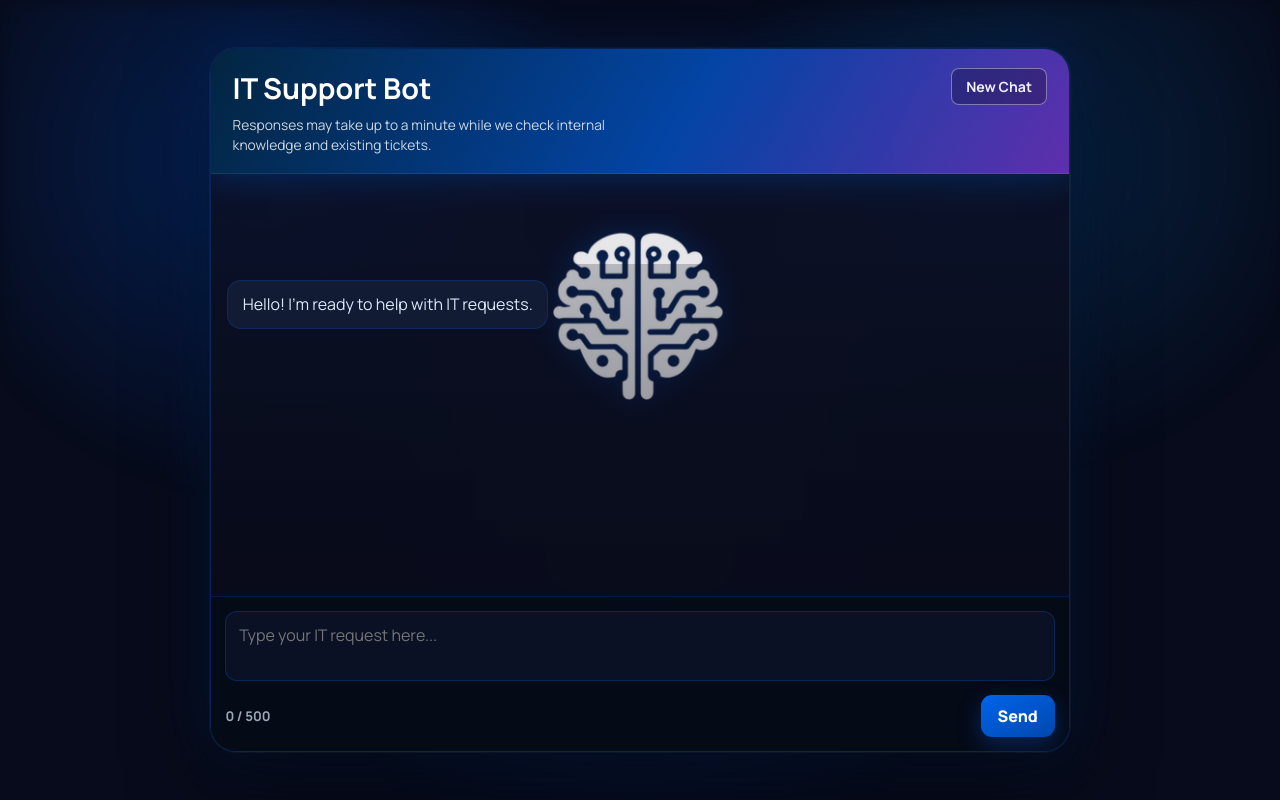
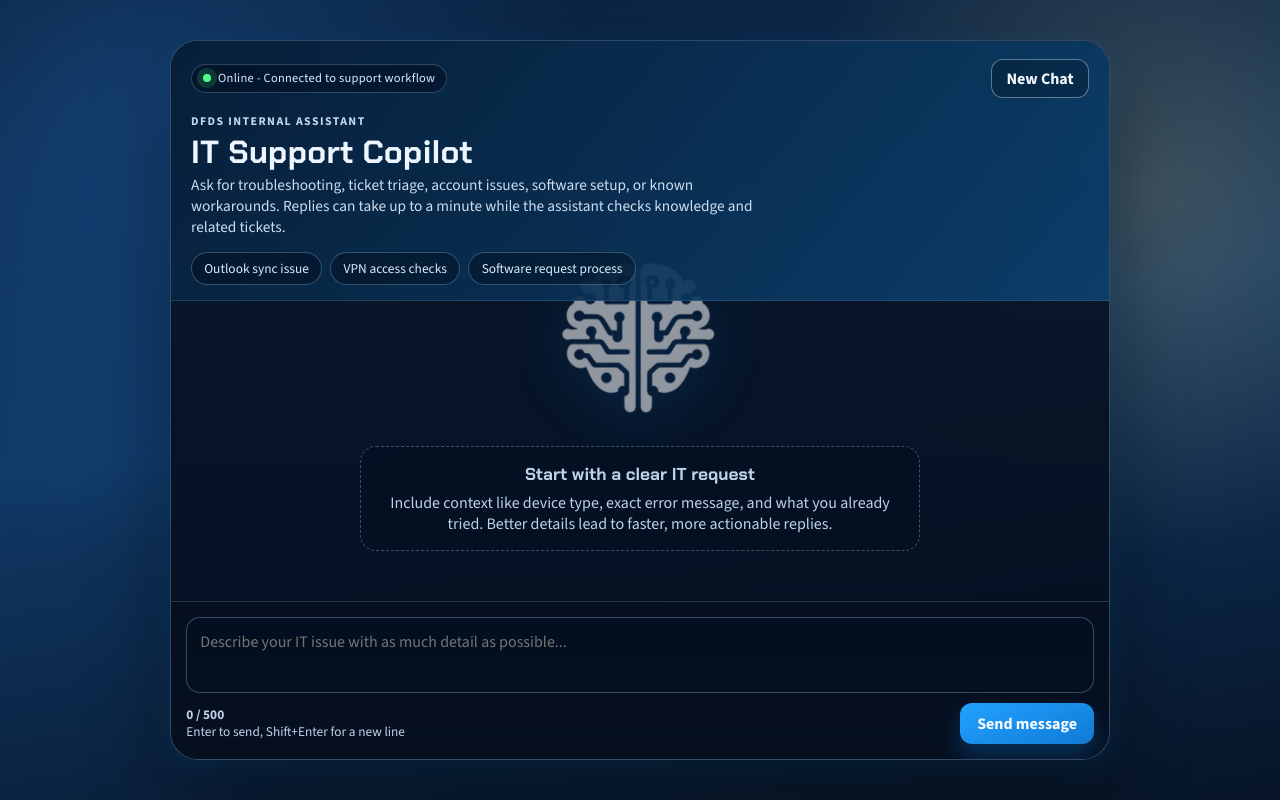
Before and after one commit to DenisTrokan/IT_support_bot_webUI, a Flask app: page / in a window 1280 px wide. Run offline with Flask 3, Linux system fonts and the light colour scheme.

Commit message:
feat: enhance chat UI with new styles, quick action buttons, and improved empty state handling

```diff
--- a/static/css/style.css
+++ b/static/css/style.css
@@ -1,12 +1,18 @@
 :root {
-  --dfds-navy: #022742;
-  --dfds-blue: #0059d6;
-  --dfds-ice: #d7e6f5;
-  --dfds-canvas: #eaf2fb;
-  --ink: #0d2438;
-  --white: #ffffff;
-  --soft-glow: 0 0 24px rgba(0, 89, 214, 0.25);
-  --hard-glow: 0 0 36px rgba(0, 89, 214, 0.38);
+  --bg-1: #0a1f39;
+  --bg-2: #103865;
+  --bg-3: #f6f9fc;
+  --card: rgba(9, 22, 43, 0.82);
+  --card-border: rgba(142, 190, 240, 0.32);
+  --text-main: #edf5ff;
+  --text-soft: #bfd2ea;
+  --accent: #22a2ff;
+  --accent-strong: #0f7ad6;
+  --highlight: #ffd166;
+  --danger-soft: #ffdfbf;
+  --msg-bot: rgba(7, 18, 37, 0.82);
+  --msg-user: linear-gradient(155deg, #23b4ff 0%, #0d7fd6 100%);
+  --ring: 0 0 0 3px rgba(34, 162, 255, 0.3);
 }
 
 * {
@@ -15,189 +21,258 @@
 
 body {
   margin: 0;
-  font-family: "Manrope", "Segoe UI", sans-serif;
-  color: var(--dfds-ice);
-  background: #070b1b;
   min-height: 100vh;
-  position: relative;
+  font-family: "Source Sans 3", "Segoe UI", sans-serif;
+  color: var(--text-main);
+  background:
+    radial-gradient(circle at 12% 15%, rgba(46, 144, 255, 0.24), transparent 33%),
+    radial-gradient(circle at 90% 24%, rgba(255, 209, 102, 0.2), transparent 28%),
+    linear-gradient(170deg, var(--bg-1) 0%, var(--bg-2) 47%, #071426 100%);
   overflow-x: hidden;
 }
 
-body::before,
-body::after {
+body::before {
   content: "";
   position: fixed;
   inset: 0;
   pointer-events: none;
-  z-index: 0;
-}
-
-body::before {
-  background:
-    radial-gradient(circle at 20% 20%, rgba(0, 89, 214, 0.28), transparent 28%),
-    radial-gradient(circle at 80% 20%, rgba(0, 150, 255, 0.16), transparent 26%),
-    radial-gradient(circle at 50% 50%, rgba(19, 7, 38, 0.72), transparent 52%),
-    radial-gradient(circle at 50% 70%, rgba(0, 89, 214, 0.15), transparent 40%);
-  filter: blur(10px) saturate(1.1);
-}
-
-body::after {
-  background: radial-gradient(circle at 50% 50%, rgba(207, 233, 255, 0.05), transparent 44%);
-  mix-blend-mode: screen;
+  background-image: linear-gradient(rgba(255, 255, 255, 0.02) 1px, transparent 1px), linear-gradient(90deg, rgba(255, 255, 255, 0.02) 1px, transparent 1px);
+  background-size: 34px 34px;
+  mask-image: radial-gradient(circle at center, rgba(0, 0, 0, 0.75), transparent 80%);
 }
 
 .page-shell {
   min-height: 100vh;
   display: grid;
   place-items: center;
-  padding: 1.2rem;
-  position: relative;
-  z-index: 1;
+  padding: 1.4rem;
 }
 
 .chat-card {
-  width: min(860px, 100%);
-  min-height: 80vh;
-  height: min(88vh, 920px);
-  background: linear-gradient(180deg, rgba(12, 17, 39, 0.88), rgba(8, 12, 28, 0.92));
-  backdrop-filter: blur(14px);
-  border: 1px solid rgba(0, 89, 214, 0.3);
-  border-radius: 26px;
-  box-shadow:
-    0 0 0 1px rgba(214, 236, 255, 0.04),
-    0 24px 80px rgba(0, 0, 0, 0.55),
-    0 0 60px rgba(0, 89, 214, 0.22);
+  position: relative;
+  width: min(940px, 100%);
+  min-height: 84vh;
+  height: min(90vh, 980px);
+  border-radius: 28px;
+  border: 1px solid var(--card-border);
+  background: linear-gradient(180deg, rgba(8, 20, 39, 0.92) 0%, rgba(5, 15, 31, 0.93) 100%);
+  backdrop-filter: blur(16px);
+  box-shadow: 0 35px 80px rgba(0, 0, 0, 0.45), 0 8px 30px rgba(34, 162, 255, 0.16);
   display: grid;
   grid-template-rows: auto 1fr auto;
   overflow: hidden;
-  position: relative;
-  z-index: 1;
 }
 
 .chat-header {
-  background: linear-gradient(120deg, rgba(2, 39, 66, 0.9), rgba(0, 89, 214, 0.72) 55%, rgba(147, 65, 255, 0.62));
-  color: var(--white);
-  padding: 1.2rem 1.35rem;
-  box-shadow: inset 0 -1px 0 rgba(255, 255, 255, 0.08), var(--hard-glow);
+  position: relative;
+  z-index: 2;
+  padding: 1.1rem 1.25rem 0.95rem;
+  background: linear-gradient(130deg, rgba(7, 31, 58, 0.95), rgba(13, 68, 114, 0.88));
+  border-bottom: 1px solid rgba(142, 190, 240, 0.2);
+}
+
+.header-top-row {
+  display: flex;
+  align-items: center;
+  justify-content: space-between;
+  gap: 0.8rem;
+  margin-bottom: 0.9rem;
+}
+
+.status-pill {
+  margin: 0;
+  display: inline-flex;
+  align-items: center;
+  gap: 0.45rem;
+  padding: 0.32rem 0.68rem;
+  border-radius: 999px;
+  font-size: 0.78rem;
+  letter-spacing: 0.02em;
+  color: #d9ebff;
+  background: rgba(1, 14, 28, 0.48);
+  border: 1px solid rgba(166, 205, 244, 0.26);
+}
+
+.status-dot {
+  width: 8px;
+  height: 8px;
+  border-radius: 999px;
+  background: #4dff88;
+  box-shadow: 0 0 0 6px rgba(77, 255, 136, 0.15);
 }
 
 .header-content {
   display: flex;
+  align-items: flex-end;
   justify-content: space-between;
-  align-items: flex-start;
   gap: 1rem;
 }
 
-.chat-header h1 {
-  margin: 0 0 0.35rem;
-  font-size: clamp(1.35rem, 2.3vw, 1.8rem);
+.title-block h1 {
+  margin: 0.15rem 0 0.15rem;
+  font-family: "Chakra Petch", sans-serif;
+  font-size: clamp(1.5rem, 2.8vw, 2rem);
+  letter-spacing: 0.01em;
 }
 
 .eyebrow {
+  margin: 0;
   text-transform: uppercase;
   letter-spacing: 0.12em;
+  font-size: 0.74rem;
   font-weight: 700;
-  font-size: 0.72rem;
-  margin: 0;
-  opacity: 0.92;
-}
-
-.subtitle {
-  margin: 0;
-  opacity: 0.9;
+  color: rgba(209, 232, 255, 0.92);
 }
 
 .support-note {
-  margin: 0.45rem 0 0;
-  max-width: 52ch;
-  font-size: 0.86rem;
-  line-height: 1.45;
-  color: rgba(248, 251, 255, 0.82);
+  margin: 0;
+  max-width: 74ch;
+  color: rgba(220, 237, 255, 0.92);
+  line-height: 1.34;
+  font-size: 0.96rem;
 }
 
 .new-chat-btn {
-  border: 1px solid rgba(248, 251, 255, 0.4);
-  border-radius: 8px;
-  padding: 0.5rem 0.9rem;
+  border: 1px solid rgba(209, 232, 255, 0.42);
+  border-radius: 12px;
+  padding: 0.52rem 0.9rem;
   font: inherit;
-  font-weight: 600;
-  font-size: 0.88rem;
-  color: rgba(248, 251, 255, 0.95);
-  background: rgba(0, 0, 0, 0.25);
+  font-weight: 700;
+  color: #f5f9ff;
+  background: rgba(0, 0, 0, 0.22);
   cursor: pointer;
-  transition: all 150ms ease;
-  white-space: nowrap;
-  flex-shrink: 0;
+  transition: transform 140ms ease, background 140ms ease, border-color 140ms ease;
 }
 
 .new-chat-btn:hover {
-  background: rgba(0, 0, 0, 0.4);
-  border-color: rgba(248, 251, 255, 0.7);
+  background: rgba(0, 0, 0, 0.38);
+  border-color: rgba(209, 232, 255, 0.74);
+  transform: translateY(-1px);
 }
 
-.new-chat-btn:active {
-  transform: scale(0.98);
+.quick-actions {
+  margin-top: 0.95rem;
+  display: flex;
+  gap: 0.52rem;
+  flex-wrap: wrap;
+}
+
+.quick-action-btn {
+  border: 1px solid rgba(165, 207, 245, 0.3);
+  border-radius: 999px;
+  background: rgba(2, 15, 30, 0.48);
+  color: #d9ebff;
+  padding: 0.42rem 0.76rem;
+  font: inherit;
+  font-size: 0.84rem;
+  cursor: pointer;
+  transition: background 140ms ease, transform 140ms ease, border-color 140ms ease;
+}
+
+.quick-action-btn:hover {
+  background: rgba(4, 22, 42, 0.75);
+  border-color: rgba(165, 207, 245, 0.62);
+  transform: translateY(-1px);
+}
+
+.chat-hero {
+  position: absolute;
+  top: 168px;
+  left: 0;
+  right: 0;
+  display: grid;
+  place-items: center;
+  pointer-events: none;
+  z-index: 1;
+}
+
+.brain-image {
+  width: min(260px, 38vw);
+  border-radius: 50%;
+  opacity: 0.56;
+  filter: drop-shadow(0 14px 28px rgba(15, 122, 214, 0.38));
+  animation: float 5s ease-in-out infinite;
 }
 
 .chat-log {
-  padding: 1rem;
-  overflow-y: auto;
+  position: relative;
+  z-index: 2;
+  margin-top: 95px;
+  padding: 1.05rem;
   display: flex;
   flex-direction: column;
-  gap: 0.65rem;
+  gap: 0.68rem;
+  overflow-y: auto;
   scroll-behavior: smooth;
-  background: linear-gradient(180deg, rgba(10, 14, 31, 0.22), rgba(8, 10, 22, 0.5));
-  min-height: 0;
-  position: relative;
-  z-index: 2;
-  margin-top: 90px;
 }
 
 .chat-log::-webkit-scrollbar {
   width: 8px;
 }
 
-.chat-log::-webkit-scrollbar-track {
-  background: rgba(0, 89, 214, 0.06);
+.chat-log::-webkit-scrollbar-thumb {
+  border-radius: 999px;
+  background: rgba(34, 162, 255, 0.42);
 }
 
-.chat-log::-webkit-scrollbar-thumb {
-  background: rgba(0, 89, 214, 0.3);
-  border-radius: 4px;
+.empty-state {
+  margin: auto;
+  width: min(560px, 100%);
+  border-radius: 16px;
+  padding: 1rem 1.1rem;
+  border: 1px dashed rgba(166, 205, 244, 0.35);
+  background: rgba(2, 14, 29, 0.4);
+  text-align: center;
+  color: rgba(205, 227, 248, 0.92);
+  animation: fade-up 280ms ease-out;
 }
 
-.chat-log::-webkit-scrollbar-thumb:hover {
-  background: rgba(0, 89, 214, 0.5);
+.empty-state h2 {
+  margin: 0;
+  font-size: 1.08rem;
+  font-family: "Chakra Petch", sans-serif;
+}
+
+.empty-state p {
+  margin: 0.45rem 0 0;
+}
+
+.empty-state.is-hidden {
+  display: none;
 }
 
 .msg {
-  max-width: 84%;
-  border-radius: 14px;
-  padding: 0.72rem 0.92rem;
+  max-width: min(84%, 670px);
+  border-radius: 16px;
+  padding: 0.76rem 0.92rem;
   line-height: 1.45;
   white-space: pre-wrap;
-  animation: rise-in 180ms ease-out;
+  border: 1px solid transparent;
+  box-shadow: 0 10px 24px rgba(0, 0, 0, 0.18);
+  animation: fade-up 180ms ease-out;
 }
 
 .msg-user {
   align-self: flex-end;
-  background: linear-gradient(140deg, #0c67e3, #0050bf);
-  color: #f8fbff;
-  box-shadow: 0 6px 18px rgba(0, 89, 214, 0.28);
+  background: var(--msg-user);
+  color: #f5fbff;
 }
 
 .msg-bot {
   align-self: flex-start;
-  background: rgba(20, 29, 55, 0.92);
-  border: 1px solid rgba(0, 89, 214, 0.25);
-  color: #dce8f7;
+  background: var(--msg-bot);
+  border-color: rgba(165, 207, 245, 0.22);
+  color: #e5f2ff;
+}
+
+.msg-bot.is-thinking {
+  border-color: rgba(255, 209, 102, 0.34);
 }
 
 .msg-bot.is-thinking::after {
   content: "...";
   display: inline-block;
   width: 0;
-  text-align: left;
   margin-left: 0.2em;
   overflow: hidden;
   vertical-align: bottom;
@@ -206,136 +281,183 @@ body::after {
 
 .msg-system {
   align-self: center;
-  background: rgba(255, 170, 0, 0.12);
-  border: 1px solid rgba(255, 170, 0, 0.28);
-  color: #ffd98a;
+  border-color: rgba(255, 209, 102, 0.44);
+  background: rgba(255, 209, 102, 0.14);
+  color: #ffe6a8;
 }
 
 .chat-form {
-  border-top: 1px solid rgba(0, 89, 214, 0.22);
-  padding: 0.9rem;
-  background: rgba(6, 10, 22, 0.82);
+  position: relative;
+  z-index: 2;
+  border-top: 1px solid rgba(165, 207, 245, 0.2);
+  background: linear-gradient(180deg, rgba(6, 16, 32, 0.74), rgba(6, 16, 32, 0.96));
+  padding: 0.95rem;
+}
+
+.textarea-wrap {
+  border-radius: 14px;
+  border: 1px solid rgba(165, 207, 245, 0.3);
+  background: rgba(4, 17, 33, 0.86);
+  transition: border-color 120ms ease, box-shadow 120ms ease;
+}
+
+.textarea-wrap:focus-within {
+  border-color: rgba(34, 162, 255, 0.85);
+  box-shadow: var(--ring);
 }
 
 .chat-form textarea {
   width: 100%;
+  min-height: 48px;
+  max-height: 180px;
   resize: none;
-  border: 1px solid rgba(0, 89, 214, 0.3);
-  border-radius: 12px;
-  padding: 0.75rem 0.8rem;
+  border: 0;
+  background: transparent;
+  color: #e8f4ff;
   font: inherit;
-  color: var(--dfds-ice);
-  background: rgba(11, 18, 38, 0.96);
-  transition: border-color 150ms ease, box-shadow 150ms ease;
+  padding: 0.78rem 0.82rem;
 }
 
 .chat-form textarea:focus {
   outline: none;
-  border-color: #0a64de;
-  box-shadow: 0 0 0 3px rgba(0, 89, 214, 0.2);
 }
 
 .form-actions {
-  margin-top: 0.55rem;
+  margin-top: 0.62rem;
   display: flex;
   justify-content: space-between;
   align-items: center;
+  gap: 0.6rem;
 }
 
-.form-actions small {
-  color: rgba(215, 230, 245, 0.72);
-  font-weight: 600;
+.meta-hints {
+  display: flex;
+  flex-direction: column;
+  gap: 0.08rem;
 }
 
-button[type="submit"] {
+.meta-hints small {
+  color: var(--text-soft);
+  line-height: 1.2;
+}
+
+.meta-hints small:first-child {
+  font-weight: 700;
+}
+
+#send-btn {
   border: 0;
-  border-radius: 11px;
+  border-radius: 12px;
   padding: 0.62rem 1.05rem;
   font: inherit;
-  font-weight: 800;
-  color: #ffffff;
-  background: linear-gradient(150deg, #0064ea, #0048ad);
+  font-weight: 700;
+  color: #f8fcff;
+  background: linear-gradient(155deg, var(--accent), var(--accent-strong));
   cursor: pointer;
-  box-shadow: 0 8px 22px rgba(0, 89, 214, 0.34);
-  transition: transform 120ms ease, filter 120ms ease;
+  box-shadow: 0 12px 24px rgba(15, 122, 214, 0.33);
+  transition: transform 140ms ease, filter 140ms ease, opacity 140ms ease;
 }
 
-button[type="submit"]:hover {
+#send-btn:hover {
   transform: translateY(-1px);
   filter: brightness(1.05);
 }
 
-button[type="submit"]:disabled {
-  opacity: 0.6;
+#send-btn:disabled {
+  opacity: 0.72;
   cursor: wait;
-}
-
-.chat-hero {
-  position: absolute;
-  top: 118px;
-  left: 0;
-  right: 0;
-  display: grid;
-  place-items: center;
-  min-height: 220px;
-  pointer-events: none;
-  z-index: 1;
-}
-
-.brain-image {
-  width: min(290px, 44vw);
-  height: auto;
-  border-radius: 50%;
-  opacity: 0.9;
-  filter: drop-shadow(0 0 14px rgba(0, 89, 214, 0.38));
 }
 
 .sr-only {
   position: absolute;
   width: 1px;
   height: 1px;
+  margin: -1px;
   padding: 0;
-  margin: -1px;
+  border: 0;
   overflow: hidden;
   clip: rect(0, 0, 0, 0);
-  border: 0;
 }
 
 @keyframes dots {
   from {
     width: 0;
   }
-
   to {
     width: 1.2em;
   }
 }
 
-@media (max-width: 720px) {
+@keyframes fade-up {
+  from {
+    opacity: 0;
+    transform: translateY(6px);
+  }
+  to {
+    opacity: 1;
+    transform: translateY(0);
+  }
+}
+
+@keyframes float {
+  0%,
+  100% {
+    transform: translateY(0);
+  }
+  50% {
+    transform: translateY(-7px);
+  }
+}
+
+@media (max-width: 780px) {
+  .page-shell {
+    padding: 0.75rem;
+  }
+
   .chat-card {
-    min-height: 92vh;
-    height: 92vh;
+    min-height: 95vh;
+    height: 95vh;
     border-radius: 18px;
+  }
+
+  .chat-header {
+    padding: 0.95rem 0.92rem 0.85rem;
+  }
+
+  .header-content {
+    align-items: flex-start;
+  }
+
+  .quick-actions {
+    margin-top: 0.72rem;
+  }
+
+  .quick-action-btn {
+    font-size: 0.8rem;
+  }
+
+  .chat-hero {
+    top: 184px;
+  }
+
+  .brain-image {
+    width: min(215px, 53vw);
+  }
+
+  .chat-log {
+    margin-top: 84px;
+    padding: 0.9rem 0.8rem;
   }
 
   .msg {
     max-width: 92%;
   }
 
-  .header-content {
-    flex-direction: column;
+  .form-actions {
+    align-items: flex-end;
   }
 
-  .chat-hero {
-    top: 128px;
-    min-height: 170px;
-  }
-
-  .brain-image {
-    width: min(230px, 62vw);
-  }
-
-  .chat-log {
-    margin-top: 70px;
+  .meta-hints small:last-child {
+    display: none;
   }
 }
--- a/static/js/chat.js
+++ b/static/js/chat.js
@@ -4,6 +4,8 @@ const messageInput = document.getElementById("message");
 const sendButton = document.getElementById("send-btn");
 const counter = document.getElementById("counter");
 const newChatBtn = document.getElementById("new-chat-btn");
+const emptyState = document.getElementById("empty-state");
+const quickActionButtons = document.querySelectorAll(".quick-action-btn");
 const maxLength = Number(window.APP_CONFIG?.maxLength || 500);
 const sessionStorageKey = "dfds-it-support-session-id";
 const thinkingPhrases = [
@@ -24,8 +26,12 @@ function startNewChat() {
 	window.localStorage.removeItem(oldChatHistoryKey);
 
 	chatLog.innerHTML = "";
+	if (emptyState) {
+		chatLog.appendChild(emptyState);
+	}
 	messageInput.value = "";
 	updateCounter();
+	autoResizeMessageInput();
 
 	const newSessionId = window.crypto?.randomUUID
 		? window.crypto.randomUUID()
@@ -97,6 +103,7 @@ function appendMessage(text, kind, options = {}) {
 	node.textContent = text;
 	chatLog.appendChild(node);
 	chatLog.scrollTop = chatLog.scrollHeight;
+	refreshEmptyState();
 
 	if (persist) {
 		saveChatMessage(text, kind);
@@ -109,9 +116,31 @@ function updateCounter() {
 	counter.textContent = `${messageInput.value.length} / ${maxLength}`;
 }
 
+function autoResizeMessageInput() {
+	messageInput.style.height = "auto";
+	messageInput.style.height = `${Math.min(messageInput.scrollHeight, 180)}px`;
+}
+
+function refreshEmptyState() {
+	if (!emptyState) {
+		return;
+	}
+
+	const hasMessages = chatLog.querySelector(".msg") !== null;
+	emptyState.classList.toggle("is-hidden", hasMessages);
+}
+
+function setDraftMessage(text) {
+	messageInput.value = text;
+	updateCounter();
+	autoResizeMessageInput();
+	messageInput.focus();
+}
+
 function setBusy(isBusy) {
 	sendButton.disabled = isBusy;
 	messageInput.disabled = isBusy;
+	sendButton.textContent = isBusy ? "Sending..." : "Send message";
 }
 
 function startThinkingMessage() {
@@ -152,6 +181,7 @@ chatForm.addEventListener("submit", async (event) => {
 	appendMessage(chatInput, "user");
 	messageInput.value = "";
 	updateCounter();
+	autoResizeMessageInput();
 
 	const thinking = startThinkingMessage();
 	setBusy(true);
@@ -189,7 +219,10 @@ chatForm.addEventListener("submit", async (event) => {
 	}
 });
 
-messageInput.addEventListener("input", updateCounter);
+messageInput.addEventListener("input", () => {
+	updateCounter();
+	autoResizeMessageInput();
+});
 
 messageInput.addEventListener("keydown", (event) => {
 	if (event.key === "Enter" && !event.shiftKey) {
@@ -203,9 +236,20 @@ newChatBtn.addEventListener("click", (event) => {
 	startNewChat();
 });
 
+for (const button of quickActionButtons) {
+	button.addEventListener("click", () => {
+		const prompt = button.dataset.prompt;
+		if (prompt) {
+			setDraftMessage(prompt);
+		}
+	});
+}
+
 // Load previous chat history and ensure greeting is added if none exists
 loadChatHistory();
 if (chatLog.children.length === 0) {
 	appendMessage("Hello! I'm ready to help with IT requests.", "bot");
 }
 updateCounter();
+autoResizeMessageInput();
+refreshEmptyState();
--- a/templates/base.html
+++ b/templates/base.html
@@ -6,7 +6,7 @@
   <title>{% block title %}DFDS IT Support Bot{% endblock %}</title>
   <link rel="preconnect" href="https://fonts.googleapis.com">
   <link rel="preconnect" href="https://fonts.gstatic.com" crossorigin>
-  <link href="https://fonts.googleapis.com/css2?family=Manrope:wght@400;500;700;800&display=swap" rel="stylesheet">
+  <link href="https://fonts.googleapis.com/css2?family=Chakra+Petch:wght@500;600;700&family=Source+Sans+3:wght@400;500;600;700&display=swap" rel="stylesheet">
   <link rel="stylesheet" href="{{ url_for('static', filename='css/style.css') }}">
   {% block head %}{% endblock %}
 </head>
--- a/templates/index.html
+++ b/templates/index.html
@@ -6,12 +6,24 @@
 <main class="page-shell">
   <section class="chat-card" aria-label="IT Support Chat">
     <header class="chat-header">
+      <div class="header-top-row">
+        <p class="status-pill" aria-live="polite">
+          <span class="status-dot" aria-hidden="true"></span>
+          Online - Connected to support workflow
+        </p>
+        <button id="new-chat-btn" class="new-chat-btn" title="Start a new conversation">New Chat</button>
+      </div>
       <div class="header-content">
-        <div>
-          <h1>IT Support Bot</h1>
-          <p class="support-note">Responses may take up to a minute while we check internal knowledge and existing tickets.</p>
+        <div class="title-block">
+          <p class="eyebrow">DFDS Internal Assistant</p>
+          <h1>IT Support Copilot</h1>
+          <p class="support-note">Ask for troubleshooting, ticket triage, account issues, software setup, or known workarounds. Replies can take up to a minute while the assistant checks knowledge and related tickets.</p>
         </div>
-        <button id="new-chat-btn" class="new-chat-btn" title="Start a new conversation">New Chat</button>
+      </div>
+      <div class="quick-actions" aria-label="Suggested prompts">
+        <button type="button" class="quick-action-btn" data-prompt="My Outlook is not syncing emails. Can you help me troubleshoot?">Outlook sync issue</button>
+        <button type="button" class="quick-action-btn" data-prompt="I cannot access VPN from home. What checks should I do first?">VPN access checks</button>
+        <button type="button" class="quick-action-btn" data-prompt="I need to install approved software on my laptop. What is the process?">Software request process</button>
       </div>
     </header>
 
@@ -19,14 +31,24 @@
       <img class="brain-image" src="{{ url_for('static', filename='images/brain.png') }}" alt="" />
     </div>
 
-    <section id="chat-log" class="chat-log" aria-live="polite" aria-label="Conversation"></section>
+    <section id="chat-log" class="chat-log" aria-live="polite" aria-label="Conversation">
+      <div id="empty-state" class="empty-state">
+        <h2>Start with a clear IT request</h2>
+        <p>Include context like device type, exact error message, and what you already tried. Better details lead to faster, more actionable replies.</p>
+      </div>
+    </section>
 
     <form id="chat-form" class="chat-form" novalidate>
       <label for="message" class="sr-only">Message</label>
-      <textarea id="message" name="message" maxlength="{{ max_length }}" rows="2" placeholder="Type your IT request here..."></textarea>
+      <div class="textarea-wrap">
+        <textarea id="message" name="message" maxlength="{{ max_length }}" rows="2" placeholder="Describe your IT issue with as much detail as possible..."></textarea>
+      </div>
       <div class="form-actions">
-        <small id="counter">0 / {{ max_length }}</small>
-        <button id="send-btn" type="submit">Send</button>
+        <div class="meta-hints">
+          <small id="counter">0 / {{ max_length }}</small>
+          <small>Enter to send, Shift+Enter for a new line</small>
+        </div>
+        <button id="send-btn" type="submit">Send message</button>
       </div>
     </form>
   </section>
```
